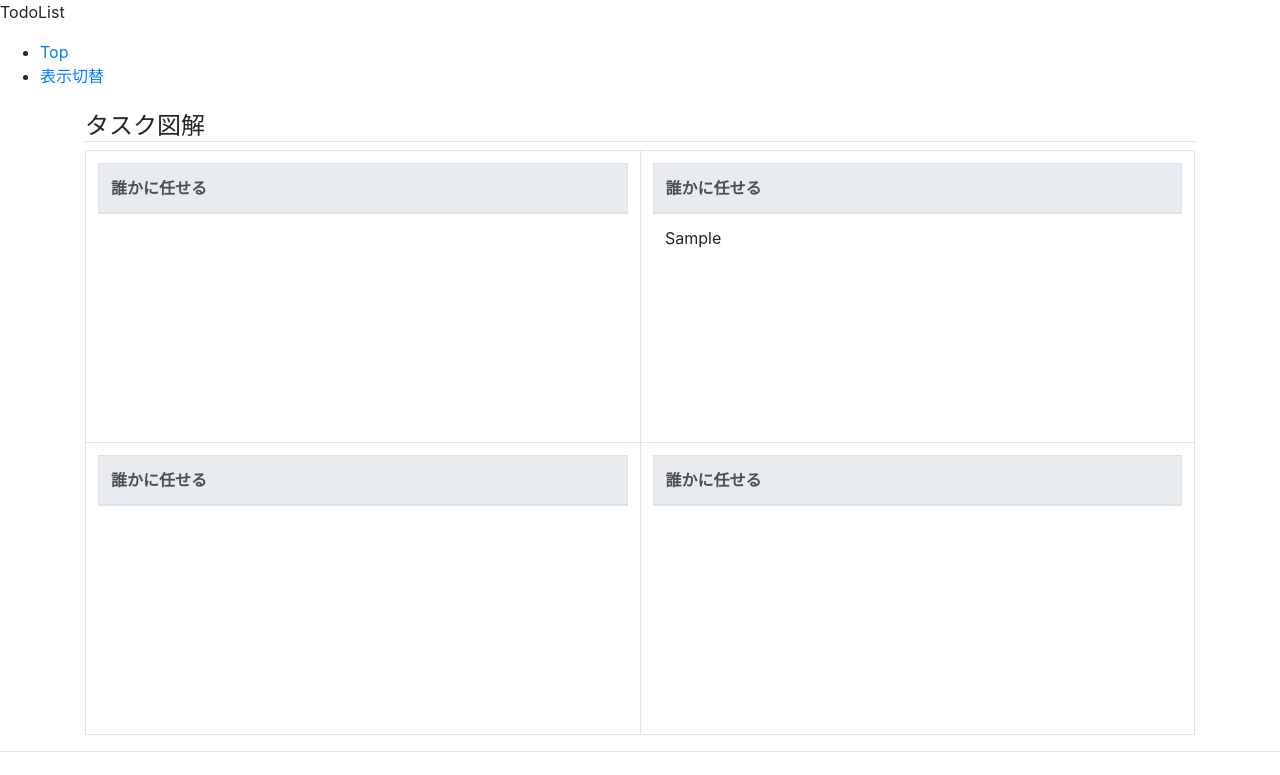
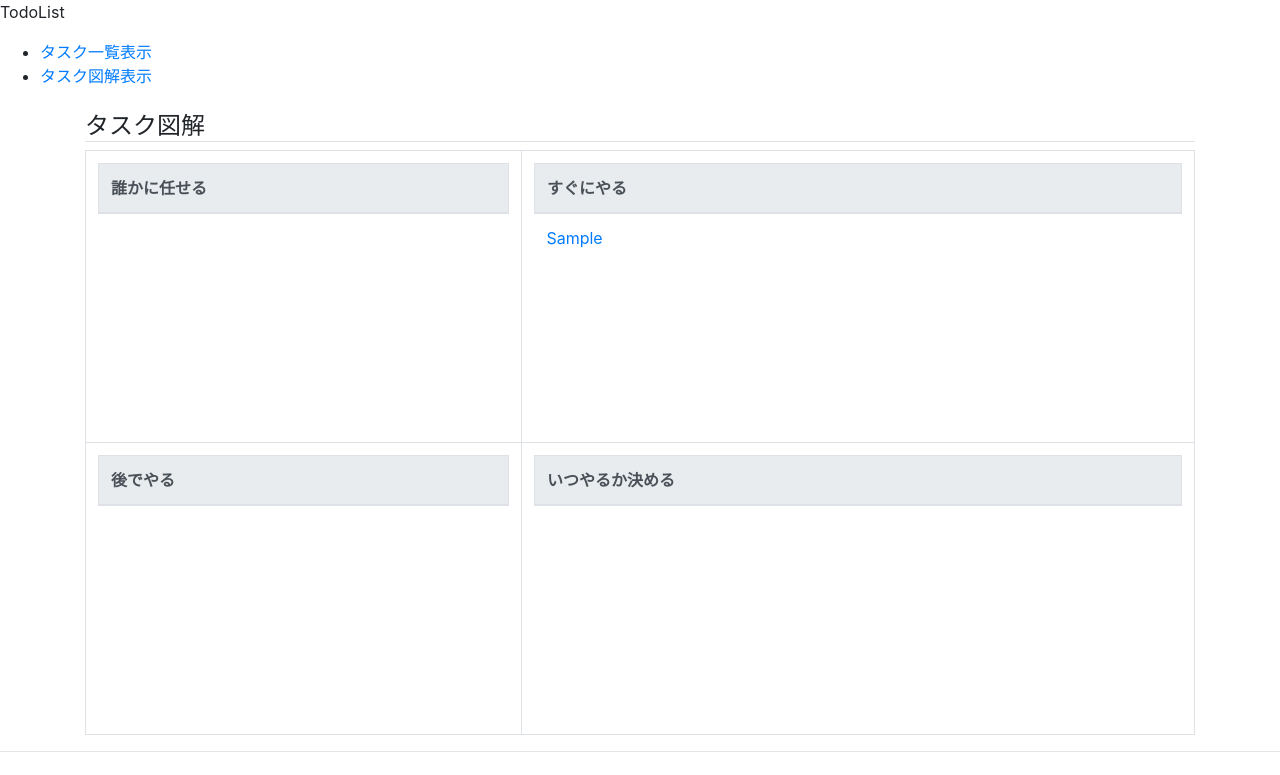
Before and after one commit to cinqbox/todoList, a Django app: page /figureindex in a window 1280 px wide. Shown: the top 775 px of the page. Run offline with Django 3.2, Linux system fonts and the light colour scheme; tables that the repository leaves empty hold one stand-in row (values such as "Sample post"); lists and menus that the app fills with data are empty; some libraries are stand-ins or nearby versions.

Commit message:
20210102

```diff
--- a/posts/templates/base.html
+++ b/posts/templates/base.html
@@ -14,8 +14,8 @@
 <nav>
     <p class="site-name">TodoList</p>
     <ul>
-        <li><a href="{% url 'posts:index' %}">Top</a></li>
-        <li><a href="{% url 'posts:figure' %}">表示切替</a></li>
+        <li><a href="{% url 'posts:index' %}">タスク一覧表示</a></li>
+        <li><a href="{% url 'posts:figure' %}">タスク図解表示</a></li>
     </ul>
 </nav>
 
--- a/posts/templates/posts/posts_figurelist.html
+++ b/posts/templates/posts/posts_figurelist.html
@@ -23,7 +23,9 @@
                         {% for post in figure_list %}
                             {% if post.importance == False and post.urgency == True %}
                                 <tr>
-                                    <td style="width: auto; border: none">{{ post.task }}</td>
+                                    <td style="width: auto; border: none">
+                                        <a href="{% url 'posts:detail' post.pk %}">{{ post.task }}</a>
+                                    </td>
                                 </tr>
                             {% endif %}
                         {% endfor %}
@@ -35,14 +37,16 @@
                 <table class="table" style="border-collapse: collapse;">
                     <thead class="thead-light">
                     <tr>
-                        <th style="width: auto">誰かに任せる</th>
+                        <th style="width: auto">すぐにやる　　　</th>
                     </tr>
                     </thead>
                     <tbody style="display: block; overflow-y: scroll; height: 200px">
                     {% for post in figure_list %}
                         {% if post.importance == True and post.urgency == True %}
                             <tr>
-                                <td style="width: auto; border: none">{{ post.task }}</td>
+                                <td style="width: auto; border: none">
+                                    <a href="{% url 'posts:detail' post.pk %}">{{ post.task }}</a>
+                                </td>
                             </tr>
                         {% endif %}
                     {% endfor %}
@@ -55,14 +59,16 @@
                 <table class="table" style="border-collapse: collapse;">
                     <thead class="thead-light">
                     <tr>
-                        <th style="width: auto">誰かに任せる</th>
+                        <th style="width: auto">後でやる</th>
                     </tr>
                     </thead>
                     <tbody style="display: block; overflow-y: scroll; height: 200px">
                     {% for post in figure_list %}
                         {% if post.importance == False and post.urgency == False %}
                             <tr>
-                                <td style="width: auto; border: none">{{ post.task }}</td>
+                                <td style="width: auto; border: none">
+                                    <a href="{% url 'posts:detail' post.pk %}">{{ post.task }}</a>
+                                </td>
                             </tr>
                         {% endif %}
                     {% endfor %}
@@ -73,14 +79,16 @@
                 <table class="table" style="border-collapse: collapse;">
                     <thead class="thead-light">
                     <tr>
-                        <th style="width: auto">誰かに任せる</th>
+                        <th style="width: auto">いつやるか決める　　　</th>
                     </tr>
                     </thead>
                     <tbody style="display: block; overflow-y: scroll; height: 200px">
                     {% for post in figure_list %}
                         {% if post.importance == True and post.urgency == False %}
                             <tr>
-                                <td style="width: auto; border: none">{{ post.task }}</td>
+                                <td style="width: auto; border: none">
+                                    <a href="{% url 'posts:detail' post.pk %}">{{ post.task }}</a>
+                                </td>
                             </tr>
                         {% endif %}
                     {% endfor %}
--- a/posts/templates/posts/posts_list.html
+++ b/posts/templates/posts/posts_list.html
@@ -3,7 +3,7 @@
 {% block title %}タスク一覧{% endblock %}
 
 {% block content %}
-    <h4 class="mt-4 border-bottom">タスクの一覧</h4>
+    <h4 class="mt-4 border-bottom">タスク一覧</h4>
     <a href="{% url 'posts:write' %}" class="btn btn-primary btn-sm my-3">追加</a>
     <a href="{% url 'posts:alldelete' %}" class="btn btn-danger btn-sm my-3"
        onclick="return confirm('本当に全タスクを削除しますか？')">全削除</a>
```
Also changed, not shown: ％USERPROFILE％/.ipython/profile_default/history.sqlite.
